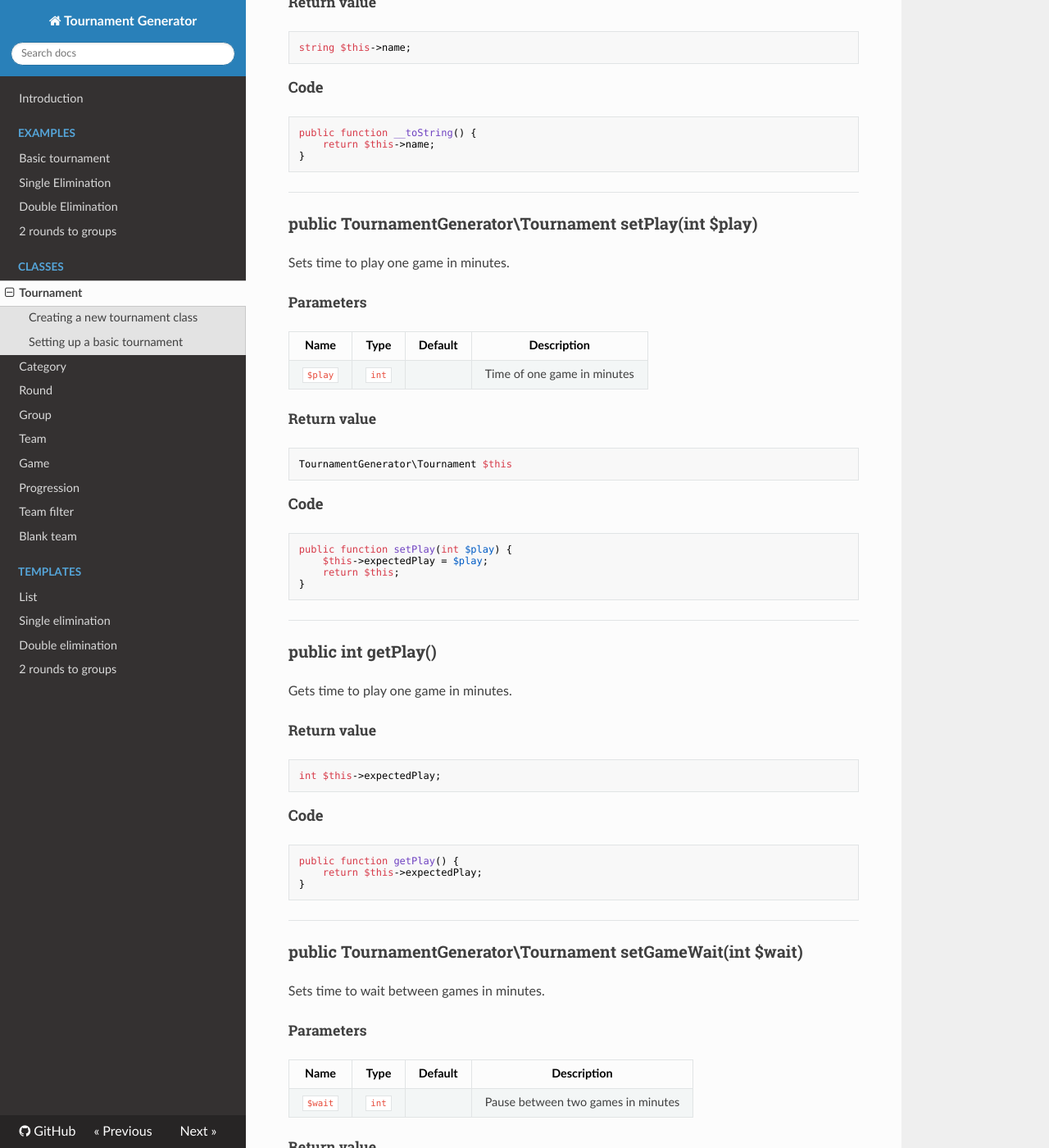
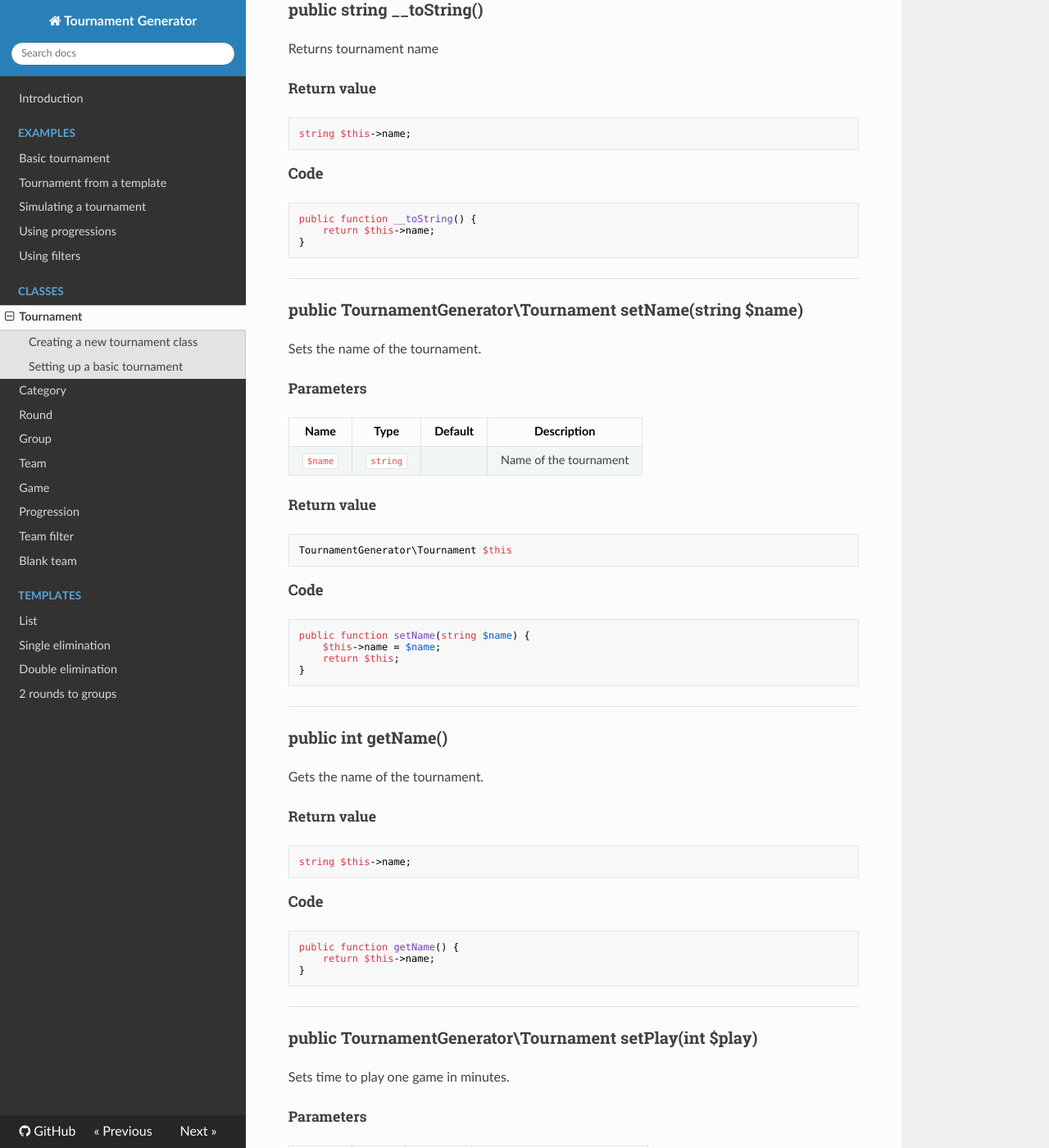
Before and after one commit to Heroyt/tournament-generator, an MkDocs documentation site: the page built from docs/classes/tournament.md, in a window 1280 px wide and 1400 px high, scrolled down 2726 px. Shown: the whole window at 82% size. Built offline with MkDocs 1.6.1, drawn with Linux system fonts in a browser that asks for light colours; nearby versions of some CDN libraries; some of the changed text lies outside the part shown.

Commit message:
Documentation - examples update

````diff
--- a/docs/classes/tournament.md
+++ b/docs/classes/tournament.md
@@ -1,6 +1,6 @@
 ## Introduction
 
-**[Tournament](/classes/tournament.md)** class is a main class, you will be working with most of the time. It's used to generate brackets, create new games and store all information about the tournament.
+**[Tournament](/classes/tournament/)** class is a main class, you will be working with most of the time. It's used to generate brackets, create new games and store all information about the tournament.
 
 ---
 
@@ -14,7 +14,7 @@ $tournament = new TournamentGenerator\Tournament('Tournament name');
 
 ### Setting up a basic tournament
 
-See [Examples](/examples/basic.md)
+See [Examples](/examples/basic/)
 
 ---
 
@@ -39,6 +39,8 @@ See [Examples](/examples/basic.md)
 | :---: | :--: | :----: | :---------: |
 | public | [`__construct`](#construct) | `$this` | Construct method |
 | public | [`__toString`](#toString) | `string` | Returns the name of the tournament |
+| public | [`setName`](#setName) | `$this` | Sets name of the tournament. |
+| public | [`getName`](#getName) | `$this` | Gets name of the tournament. |
 | public | [`setPlay`](#setPlay) | `$this` | Sets time to play one game in minutes. |
 | public | [`getPlay`](#getPlay) | `int` | Gets time to play one game in minutes. |
 | public | [`setGameWait`](#setGameWait) | `$this` | Sets time to wait between games in minutes. |
@@ -52,27 +54,28 @@ See [Examples](/examples/basic.md)
 | public | [`disallowSkip`](#disallowSkip) | `$this` | Disllow skipping of unplayed games while progressing. |
 | public | [`setSkip`](#setSkip) | `$this` | Sets whether to skip unplayed games while progressing or not. |
 | public | [`getSkip`](#getSkip) | `bool` | Gets whether to skip unplayed games while progressing or not. |
-| public | [`addCategory`](#addCategory) | `$this` | Adds created **[Category](/classes/category.md)** to **[Tournament](/classes/tournament.md)**. |
-| public | [`category`](#category) | `TournamentGenerator\Category` | Creates and adds new **[Category](/classes/category.md)** to **[Tournament](/classes/tournament.md)**. |
-| public | [`getCategories`](#getCategories) | `array` | Gets an array of all **[Categories](/classes/category.md)** from **[Tournament](/classes/tournament.md)**. |
-| public | [`addRound`](#addRound) | `$this` | Adds created **[Round](/classes/round.md)** to **[Tournament](/classes/tournament.md)**. |
-| public | [`round`](#round) | `TournamentGenerator\Round` | Creates and adds new **[Round](/classes/round.md)** to **[Tournament](/classes/tournament.md)**. |
-| public | [`getRounds`](#getRounds) | `array` | Gets an array of all **[Rounds](/classes/round.md)** from **[Tournament](/classes/tournament.md)**. |
-| public | [`addTeam`](#addTeam) | `$this` | Adds created **[Team](/classes/team.md)** to **[Tournament](/classes/tournament.md)**. |
-| public | [`team`](#team) | `new TournamentGenerator\Team` | Creates and adds new **[Team](/classes/team.md)** to **[Tournament](/classes/tournament.md)**. |
-| public | [`getTeams`](#getTeams) | `array` | Gets an array of all **[Teams](/classes/team.md)** from **[Tournament](/classes/tournament.md)**. |
-| public | [`sortTeams`](#sortTeams) | `array` | Sorts all **[Teams](/classes/team.md)** from **[Tournament](/classes/tournament.md)** and returns them. |
-| public | [`getGames`](#getGames) | `array` | Gets an array of all **[Games](/classes/game.md)** from **[Tournament](/classes/tournament.md)**. |
-| public | [`splitTeams`](#splitTeams) | `$this` | Splits all **[Teams](/classes/team.md)** from **[Tournament](/classes/tournament.md)** to given **[Rounds](/classes/round.md)** (or all **[Rounds](/classes/round.md)** from a **[Tournament](/classes/tournament.md)**). |
-| public | [`genGamesSimulate`](#genGamesSimulate) | `array`/`int` | Generate and simulate all **[Games](/classes/game.md)** from **[Tournament](/classes/tournament.md)** without real teams (just to export) and returns array of all **[Games](/classes/game.md)** or caculated tournament time. |
-| public | [`genGamesSimulateReal`](#genGamesSimulateReal) | `array`/`int` | Generate and simulate all **[Games](/classes/game.md)** from **[Tournament](/classes/tournament.md)** with real teams (just as it was played for real) and returns array of all **[Games](/classes/game.md)** or caculated tournament time. |
+| public | [`addCategory`](#addCategory) | `$this` | Adds created **[Category](/classes/category/)** to **[Tournament](/classes/tournament/)**. |
+| public | [`category`](#category) | `TournamentGenerator\Category` | Creates and adds new **[Category](/classes/category/)** to **[Tournament](/classes/tournament/)**. |
+| public | [`getCategories`](#getCategories) | `array` | Gets an array of all **[Categories](/classes/category/)** from **[Tournament](/classes/tournament/)**. |
+| public | [`addRound`](#addRound) | `$this` | Adds created **[Round](/classes/round/)** to **[Tournament](/classes/tournament/)**. |
+| public | [`round`](#round) | `TournamentGenerator\Round` | Creates and adds new **[Round](/classes/round/)** to **[Tournament](/classes/tournament/)**. |
+| public | [`getRounds`](#getRounds) | `array` | Gets an array of all **[Rounds](/classes/round/)** from **[Tournament](/classes/tournament/)**. |
+| public | [`getGroups`](#getGroups) | `array` | Gets an array of all **[Groups](/classes/group/)** from **[Tournament](/classes/tournament/)**. |
+| public | [`addTeam`](#addTeam) | `$this` | Adds created **[Team](/classes/team/)** to **[Tournament](/classes/tournament/)**. |
+| public | [`team`](#team) | `new TournamentGenerator\Team` | Creates and adds new **[Team](/classes/team/)** to **[Tournament](/classes/tournament/)**. |
+| public | [`getTeams`](#getTeams) | `array` | Gets an array of all **[Teams](/classes/team/)** from **[Tournament](/classes/tournament/)**. |
+| public | [`sortTeams`](#sortTeams) | `array` | Sorts all **[Teams](/classes/team/)** from **[Tournament](/classes/tournament/)** and returns them. |
+| public | [`getGames`](#getGames) | `array` | Gets an array of all **[Games](/classes/game/)** from **[Tournament](/classes/tournament/)**. |
+| public | [`splitTeams`](#splitTeams) | `$this` | Splits all **[Teams](/classes/team/)** from **[Tournament](/classes/tournament/)** to given **[Rounds](/classes/round/)** (or all **[Rounds](/classes/round/)** from a **[Tournament](/classes/tournament/)**). |
+| public | [`genGamesSimulate`](#genGamesSimulate) | `array`/`int` | Generate and simulate all **[Games](/classes/game/)** from **[Tournament](/classes/tournament/)** without real teams (just to export) and returns array of all **[Games](/classes/game/)** or caculated tournament time. |
+| public | [`genGamesSimulateReal`](#genGamesSimulateReal) | `array`/`int` | Generate and simulate all **[Games](/classes/game/)** from **[Tournament](/classes/tournament/)** with real teams (just as it was played for real) and returns array of all **[Games](/classes/game/)** or caculated tournament time. |
 
 ---
 
 <a name="construct" id="construct"></a>
 ### TournamentGenerator\Tournament \_\_construct(string $name)
 
-Creates a new **[Tournament](/classes/tournament.md)** class
+Creates a new **[Tournament](/classes/tournament/)** class
 
 ##### Parameters
 | Name | Type | Default | Description |
@@ -107,6 +110,50 @@ string $this->name;
 
 ```php
 public function __toString() {
+	return $this->name;
+}
+```
+
+---
+
+<a name="setName" id="setName"></a>
+###  public TournamentGenerator\Tournament setName(string $name)
+
+Sets the name of the tournament.
+
+##### Parameters
+| Name | Type | Default | Description |
+| :--: | :--: | :-----: | :---------: |
+| `$name` | `string` |  | Name of the tournament |
+
+##### Return value
+```php
+TournamentGenerator\Tournament $this
+```
+#### Code
+
+```php
+public function setName(string $name) {
+	$this->name = $name;
+	return $this;
+}
+```
+
+---
+
+<a name="getName" id="getName"></a>
+###  public int getName()
+
+Gets the name of the tournament.
+
+##### Return value
+```php
+string $this->name;
+```
+#### Code
+
+```php
+public function getName() {
 	return $this->name;
 }
 ```
@@ -396,12 +443,12 @@ public function getSkip(bool $skip) {
 <a name="addCategory" id="addCategory"></a>
 ###  public bool addCategory(TournamentGenerator\\Category ...$categories)
 
-Adds created **[Categories](/classes/category.md)** to **[Tournament](/classes/tournament.md)**.
+Adds created **[Categories](/classes/category/)** to **[Tournament](/classes/tournament/)**.
 
 ##### Parameters
 | Name | Type | Default | Description |
 | :--: | :--: | :-----: | :---------: |
-| `$categories` | `TournamentGenerator\Category` | `[]` | One or more instances of **[Category](/classes/category.md)** class |
+| `$categories` | `TournamentGenerator\Category` | `[]` | One or more instances of **[Category](/classes/category/)** class |
 
 ##### Return value
 ```php
@@ -424,12 +471,12 @@ public function addCategory(Category ...$categories){
 <a name="category" id="category"></a>
 ###  public bool category(string $name)
 
-Creates and adds new **[Category](/classes/category.md)** to **[Tournament](/classes/tournament.md)**.
+Creates and adds new **[Category](/classes/category/)** to **[Tournament](/classes/tournament/)**.
 
 ##### Parameters
 | Name | Type | Default | Description |
 | :--: | :--: | :-----: | :---------: |
-| `$name` | `string` | `''` | Name of the new **[Category](/classes/category.md)**. |
+| `$name` | `string` | `''` | Name of the new **[Category](/classes/category/)**. |
 
 ##### Return value
 ```php
@@ -450,7 +497,7 @@ public function category(string $name = '') {
 <a name="getCategories" id="getCategories"></a>
 ###  public bool getCategories()
 
-Gets an array of all **[Categories](/classes/category.md)** from **[Tournament](/classes/tournament.md)**.
+Gets an array of all **[Categories](/classes/category/)** from **[Tournament](/classes/tournament/)**.
 
 ##### Return value
 ```php
@@ -469,12 +516,12 @@ public function getCategories() {
 <a name="addRound" id="addRound"></a>
 ###  public bool addRound(TournamentGenerator\\Round ...$rounds)
 
-Adds created **[Round](/classes/round.md)** to **[Tournament](/classes/tournament.md)**.
+Adds created **[Round](/classes/round/)** to **[Tournament](/classes/tournament/)**.
 
 ##### Parameters
 | Name | Type | Default | Description |
 | :--: | :--: | :-----: | :---------: |
-| `$rounds` | `TournamentGenerator\Round` | `[]` | One or more instances of **[Round](/classes/round.md)** class. |
+| `$rounds` | `TournamentGenerator\Round` | `[]` | One or more instances of **[Round](/classes/round/)** class. |
 
 ##### Return value
 ```php
@@ -497,12 +544,12 @@ public function addRound(Round ...$rounds) {
 <a name="round" id="round"></a>
 ###  public bool round(string $name)
 
-Creates and adds new **[Round](/classes/round.md)** to **[Tournament](/classes/tournament.md)**.
+Creates and adds new **[Round](/classes/round/)** to **[Tournament](/classes/tournament/)**.
 
 ##### Parameters
 | Name | Type | Default | Description |
 | :--: | :--: | :-----: | :---------: |
-| `$name` | `string` | `''` | Name of the new **[Round](/classes/round.md)**. |
+| `$name` | `string` | `''` | Name of the new **[Round](/classes/round/)**. |
 
 ##### Return value
 ```php
@@ -523,7 +570,7 @@ public function round(string $name = '') {
 <a name="getRounds" id="getRounds"></a>
 ###  public bool getRounds()
 
-Gets an array of all **[Rounds](/classes/round.md)** from **[Tournament](/classes/tournament.md)**.
+Gets an array of all **[Rounds](/classes/round/)** from **[Tournament](/classes/tournament/)**.
 
 ##### Return value
 ```php
@@ -546,15 +593,38 @@ public function getRounds() {
 
 ---
 
+<a name="getGroups" id="getGroups"></a>
+###  public bool getGroups()
+
+Gets an array of all **[Groups](/classes/round/)** from **[Tournament](/classes/tournament/)**.
+
+##### Return value
+```php
+array of TournamentGenerator\Group
+```
+#### Code
+
+```php
+public function getGroups() {
+	$groups = [];
+	foreach ($this->getRounds() as $round) {
+		$groups = array_merge($groups, $round->getGroups());
+	}
+	return $groups;
+}
+```
+
+---
+
 <a name="addTeam" id="addTeam"></a>
 ###  public bool addTeam(TournamentGenerator\\Team ...$teams)
 
-Adds created **[Team](/classes/team.md)** to **[Tournament](/classes/tournament.md)**.
+Adds created **[Team](/classes/team/)** to **[Tournament](/classes/tournament/)**.
 
 ##### Parameters
 | Name | Type | Default | Description |
 | :--: | :--: | :-----: | :---------: |
-| `$teams` | `TournamentGenerator\Team` | `[]` | One or more instances of **[Team](/classes/team.md)** class. |
+| `$teams` | `TournamentGenerator\Team` | `[]` | One or more instances of **[Team](/classes/team/)** class. |
 
 ##### Return value
 ```php
@@ -586,12 +656,12 @@ public function addTeam(Team ...$teams) {
 <a name="team" id="team"></a>
 ###  public bool team(string $name)
 
-Creates and adds new **[Team](/classes/team.md)** to **[Tournament](/classes/tournament.md)**.
+Creates and adds new **[Team](/classes/team/)** to **[Tournament](/classes/tournament/)**.
 
 ##### Parameters
 | Name | Type | Default | Description |
 | :--: | :--: | :-----: | :---------: |
-| `$name` | `string` | `''` | Name of the new **[Team](/classes/team.md)**. |
+| `$name` | `string` | `''` | Name of the new **[Team](/classes/team/)**. |
 
 ##### Return value
 ```php
@@ -612,7 +682,7 @@ public function team(string $name = '') {
 <a name="getTeams" id="getTeams"></a>
 ###  public bool getTeams(bool $ordered = false, $ordering = POINTS)
 
-Gets an array of all **[Teams](/classes/team.md)** from **[Tournament](/classes/tournament.md)**.
+Gets an array of all **[Teams](/classes/team/)** from **[Tournament](/classes/tournament/)**.
 If passed `true` as the first argument, teams will be ordered.
 
 ##### Parameters
@@ -649,7 +719,7 @@ public function getTeams(bool $ordered = false, $ordering = \POINTS) {
 <a name="sortTeams" id="sortTeams"></a>
 ###  public bool sortTeams($ordering = POINTS)
 
-Sorts all **[Teams](/classes/team.md)** from **[Tournament](/classes/tournament.md)** and returns them.
+Sorts all **[Teams](/classes/team/)** from **[Tournament](/classes/tournament/)** and returns them.
 
 ##### Parameters
 | Name | Type | Default | Description |
@@ -679,7 +749,7 @@ public function sortTeams($ordering = \POINTS) {
 <a name="getGames" id="getGames"></a>
 ###  public bool getGames()
 
-Gets an array of all **[Games](/classes/game.md)** from **[Tournament](/classes/tournament.md)**.
+Gets an array of all **[Games](/classes/game/)** from **[Tournament](/classes/tournament/)**.
 
 ##### Return value
 ```php
@@ -702,12 +772,12 @@ public function getGames() {
 <a name="splitTeams" id="splitTeams"></a>
 ###  public bool splitTeams(TournamentGenerator\\Round ...$wheres)
 
-Split all **[Teams](/classes/team.md)** from **[Tournament](/classes/tournament.md)** into given **[Rounds](/classes/round.md)**. If no argument is given, method will split into all available **[Rounds](/classes/round.md)** in **[Tournament](/classes/tournament.md)**.
+Split all **[Teams](/classes/team/)** from **[Tournament](/classes/tournament/)** into given **[Rounds](/classes/round/)**. If no argument is given, method will split into all available **[Rounds](/classes/round/)** in **[Tournament](/classes/tournament/)**.
 
 ##### Parameters
 | Name | Type | Default | Description |
 | :--: | :--: | :-----: | :---------: |
-| `$wheres` | `TournamentGenerator\Round` | `[]` | One or more instances of **[Round](/classes/round.md)** class to split the teams into. |
+| `$wheres` | `TournamentGenerator\Round` | `[]` | One or more instances of **[Round](/classes/round/)** class to split the teams into. |
 
 ##### Return value
 ```php
@@ -748,7 +818,7 @@ public function splitTeams(Round ...$wheres) {
 <a name="genGamesSimulate" id="genGamesSimulate"></a>
 ###  public bool genGamesSimulate(bool $returnTime)
 
-Generate and simulate all **[Games](/classes/game.md)** from **[Tournament](/classes/tournament.md)** without real teams (just to export) and returns array of all **[Games](/classes/game.md)** or caculated tournament time. It uses **[BlankTeam](/classes/blankTeam.md)** class for progressing.
+Generate and simulate all **[Games](/classes/game/)** from **[Tournament](/classes/tournament/)** without real teams (just to export) and returns array of all **[Games](/classes/game/)** or caculated tournament time. It uses **[BlankTeam](/classes/blankTeam/)** class for progressing.
 
 ##### Parameters
 | Name | Type | Default | Description |
@@ -782,7 +852,7 @@ public function genGamesSimulate(bool $returnTime = false) {
 <a name="genGamesSimulateReal" id="genGamesSimulateReal"></a>
 ###  public bool genGamesSimulateReal(bool $returnTime)
 
-Generate and simulate all **[Games](/classes/game.md)** from **[Tournament](/classes/tournament.md)** with real teams (just as it was played for real) and returns array of all **[Games](/classes/game.md)** or caculated tournament time.
+Generate and simulate all **[Games](/classes/game/)** from **[Tournament](/classes/tournament/)** with real teams (just as it was played for real) and returns array of all **[Games](/classes/game/)** or caculated tournament time.
 Could be used for testing and demonstration purposes.
 
 ##### Parameters
--- a/mkdocs.yml
+++ b/mkdocs.yml
@@ -10,9 +10,10 @@ nav:
 - Introduction: index.md
 - Examples:
   - 'Basic tournament': examples/basic.md
-  - 'Single Elimination': 'examples/singleElim.md'
-  - 'Double Elimination': 'examples/doubleElim.md'
-  - '2 rounds to groups': examples/2R2G.md
+  - 'Tournament from a template': 'examples/preset.md'
+  - 'Simulating a tournament': 'examples/simulating.md'
+  - 'Using progressions': 'examples/progressions.md'
+  - 'Using filters': 'examples/filters.md'
 - Classes:
   - Tournament: classes/tournament.md
   - Category: classes/category.md
@@ -24,7 +25,7 @@ nav:
   - 'Team filter': classes/teamFilter.md
   - 'Blank team': classes/blankTeam.md
 - Templates:
-  - List: //templates/list.md
-  - 'Single elimination': /templates/singleElim.md
-  - 'Double elimination': /templates/doubleElim.md
-  - '2 rounds to groups': /templates/2R2G.md
+  - List: templates/list.md
+  - 'Single elimination': templates/singleElim.md
+  - 'Double elimination': templates/doubleElim.md
+  - '2 rounds to groups': templates/2R2G.md
````
Also changed, not shown: other parts of docs/classes/tournament.md (+1 -1 lines), docs/examples/2R2G.md (deleted, +0 -103 lines), docs/examples/doubleElim.md (deleted, +0 -103 lines), docs/examples/filters.md (added, +158 -0 lines), docs/examples/preset.md (renamed from docs/examples/singleElim.md, +15 -11 lines), docs/examples/progressions.md (added, +70 -0 lines), docs/examples/simulating.md (added, +54 -0 lines), docs/templates/list.md (+1 -0 lines), 2 other files.
